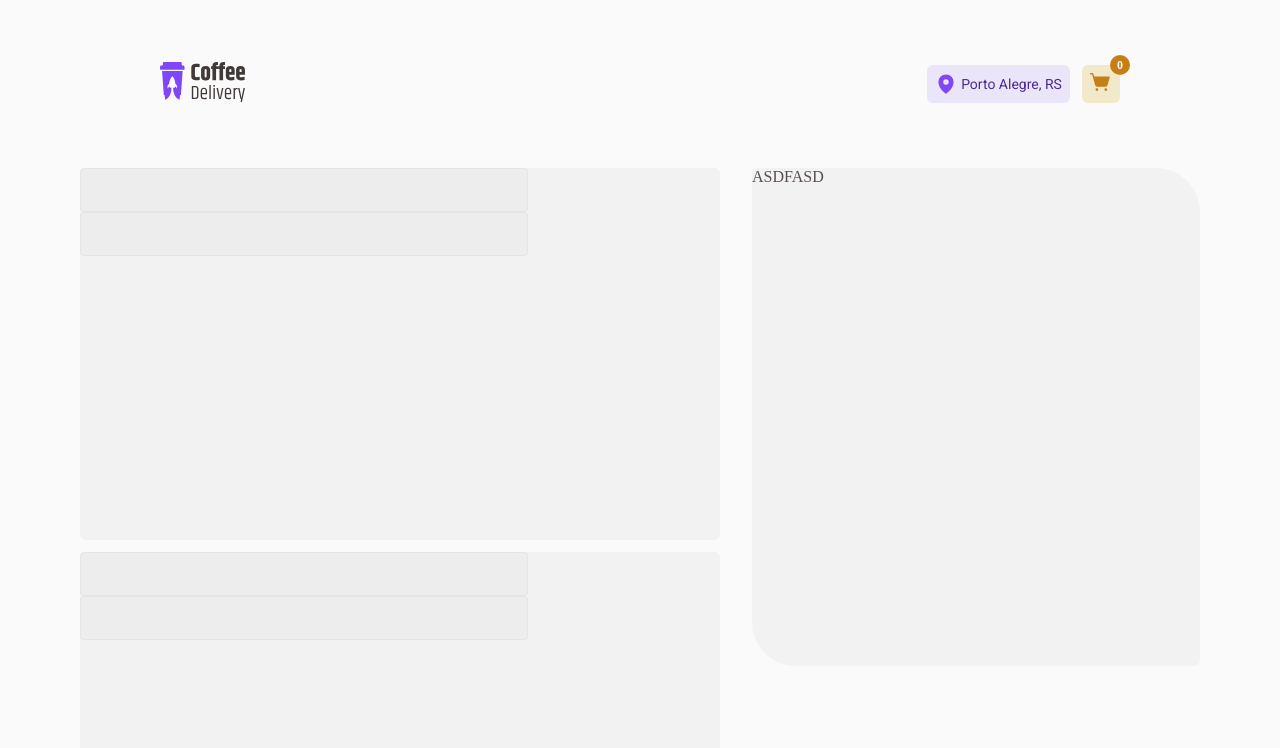
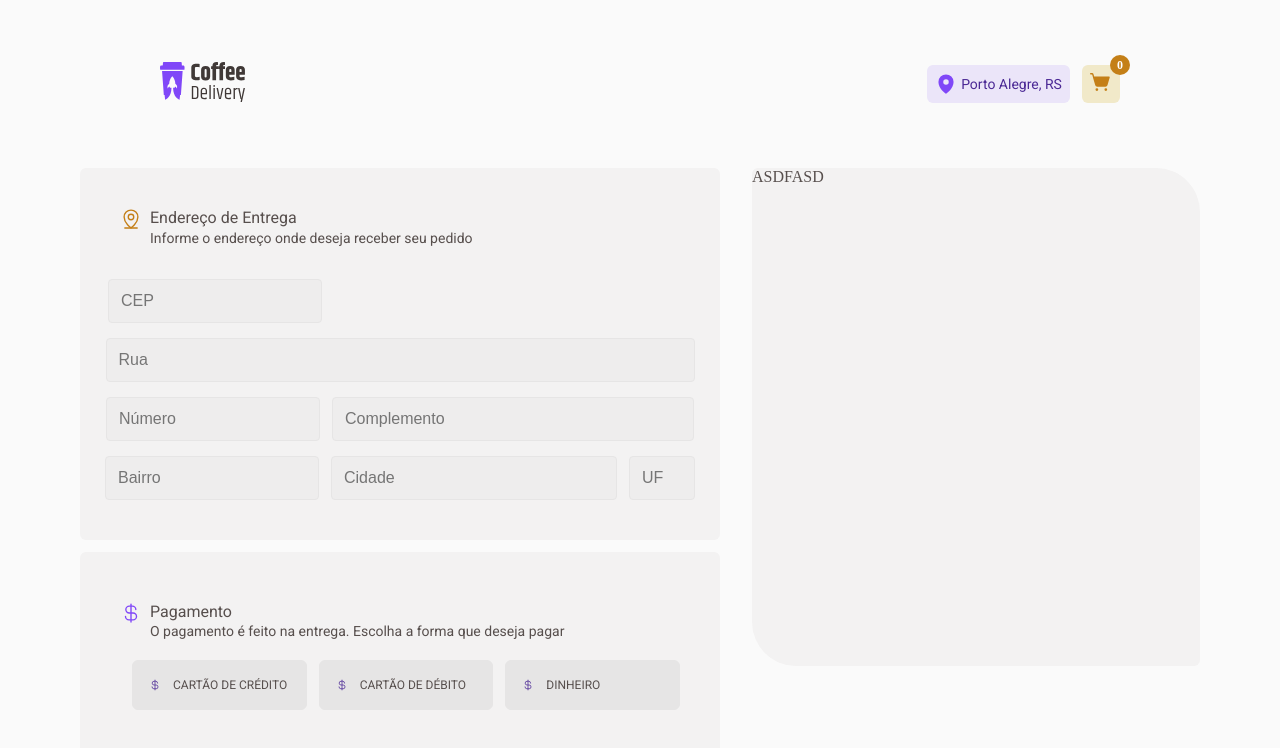
Before and after one commit to thayronFeitosa/Coffee-Delivery, a React (Vite) app: page /checkout in a window 1280 px wide. Shown: the top 748 px of the page. Built offline with nearby package versions, Linux system fonts and the light colour scheme.

Commit message:
feat: create a component to payment

```diff
--- /dev/null
+++ b/src/components/TitleComponent/index.tsx
@@ -0,0 +1,22 @@
+import * as Styles from './styles'
+
+export interface TYpeTitleComponentProps {
+  children: React.ReactNode;
+  Title: string;
+  Description: string;
+  colorSvg: string;
+}
+
+export const TitleComponent = ({ children, Description, Title, colorSvg }: TYpeTitleComponentProps) => {
+  return (
+    <Styles.Container colorSvg={colorSvg ?? "#FFFFF"}>
+      {children}
+      <Styles.TextContainer>
+        <Styles.Title>{Title}</Styles.Title>
+        <Styles.Description>{Description}</Styles.Description>
+      </Styles.TextContainer>
+
+
+    </Styles.Container>
+  );
+}
--- /dev/null
+++ b/src/components/TitleComponent/styles.ts
@@ -0,0 +1,42 @@
+import styled from 'styled-components';
+
+interface StatusProps {
+  colorSvg: string
+}
+
+export const Container = styled.div<StatusProps>`
+  display: flex;
+  width: 530px;
+  height: 44px;
+
+
+  > svg {
+    color:${(props) => props.colorSvg};
+    font-size: 22px;
+    margin-right: 8px;
+  }
+`;
+
+export const TextContainer = styled.div`
+  display: flex;
+  flex-direction: column;
+
+`
+
+export const Title = styled.span`
+  font-family: 'Roboto';
+  font-style: normal;
+  font-weight: 400;
+  font-size: 16px;
+  line-height: 130%;
+  color: '#403937';
+`
+
+export const Description = styled.span`
+  font-family: 'Roboto';
+  font-style: normal;
+  font-weight: 400;
+  font-size: 14px;
+  line-height: 130%;
+  color: '#574F4D';
+`
--- /dev/null
+++ b/src/pages/Checkout/components/PaymentMethodInput/index.tsx
@@ -0,0 +1,22 @@
+import { forwardRef, InputHTMLAttributes, ReactNode } from "react";
+import { ContentContainer, PaymentMethodContainer } from "./styles";
+type PaymentMethodInputProps = InputHTMLAttributes<HTMLInputElement> & {
+  icon: ReactNode;
+  label: string;
+};
+export const PaymentMethodInput = forwardRef<
+  HTMLInputElement,
+  PaymentMethodInputProps
+>(({ id, icon, label, ...props }, ref) => {
+  return (
+    <PaymentMethodContainer>
+      <input id={id} type="radio" {...props} name="paymentMethod" ref={ref} />
+      <label htmlFor={id}>
+        <ContentContainer>
+          {icon}
+          {label}
+        </ContentContainer>
+      </label>
+    </PaymentMethodContainer>
+  );
+});
--- /dev/null
+++ b/src/pages/Checkout/components/PaymentMethodInput/styles.ts
@@ -0,0 +1,49 @@
+import styled, { css } from "styled-components";
+
+export const PaymentMethodContainer = styled.div`
+  width: 180px;
+  font-family: 'Roboto';
+  font-style: normal;
+  font-size: 12px;
+  input {
+    visibility: hidden;
+    appearance: none;
+  }
+
+  input:checked + label div {
+    ${({ theme }) => css`
+      background: '#EBE5F9';
+      border-color: '#8047F8';
+
+      &:hover {
+        background: '#EBE5F9'
+      }
+    `}
+  }
+`;
+
+export const ContentContainer = styled.div`
+  padding: 0 1rem;
+  background: ${({ theme }) => '#E6E5E5'};
+  color: ${({ theme }) => '#574F4D'};
+  display: flex;
+  align-items: center;
+  justify-content: flex-start;
+  gap: 0.75rem;
+  font-size: 0.75rem;
+  text-transform: uppercase;
+  border-radius: 6px;
+  height: 3rem;
+  border: 1px solid ${({ theme }) => '#E6E5E5'};
+  transition: 0.4s;
+
+  svg {
+    color: ${({ theme }) => '#4B2995'};
+  }
+
+  &:hover {
+    background: ${({ theme }) => '#D7D5D5'};
+  }
+
+  user-select: none;
+`;
--- a/src/pages/Checkout/index.tsx
+++ b/src/pages/Checkout/index.tsx
@@ -1,33 +1,112 @@
+import { MapPinLine, CurrencyDollar } from "phosphor-react";
 import { Header } from "../../components/header";
 import { InputContainer } from "../../components/Input/styles";
-import { Container, ContainerOrderAndPayment, Order, OrderDetails, Payment } from "./styles";
+import { TitleComponent } from "../../components/TitleComponent";
+import { PaymentMethodInput } from "./components/PaymentMethodInput";
+import * as  StyleComponennts from "./styles";
 
 export function Checkout() {
   return (
     <>
-      <Container>
+      <StyleComponennts.Container>
         <Header />
-      </Container>
+      </StyleComponennts.Container>
 
-      <Container>
-        <ContainerOrderAndPayment>
+      <StyleComponennts.Container>
+        <StyleComponennts.ContainerOrderAndPayment>
 
-          <Order>
-            <InputContainer />
-            <InputContainer />
-          </Order>
+          <StyleComponennts.Order>
+            <StyleComponennts.ContainerDescription>
+              <TitleComponent
+                Title="Endereço de Entrega"
+                Description="Informe o endereço onde deseja receber seu pedido"
+                colorSvg="#C47F17"
+              > <MapPinLine weight="regular" /></TitleComponent>
+            </StyleComponennts.ContainerDescription>
+            <form action="">
+              <div id="cep">
+                <InputContainer
+                  placeholder="CEP"
+                />
+              </div>
 
-          <Payment>
+              <InputContainer
+                placeholder="Rua"
+              />
+              <div id="p2-address">
+                <InputContainer
+                  id="number"
+                  placeholder="Número"
+                />
+                <InputContainer
+                  id="complement"
+                  placeholder="Complemento"
+                />
 
-            <InputContainer />
-            <InputContainer />
-          </Payment>
+              </div>
 
-        </ContainerOrderAndPayment>
+              <div id="p3-address">
+                <InputContainer
+                  id="district"
+                  placeholder="Bairro"
+                />
+                <InputContainer
+                  id="city"
+                  placeholder="Cidade"
+                />
 
-        <OrderDetails>ASDFASD</OrderDetails>
+                <InputContainer
+                  id="uf"
+                  placeholder="UF"
+                />
+              </div>
 
-      </Container>
+            </form>
+
+          </StyleComponennts.Order>
+
+          <StyleComponennts.Payment>
+            <StyleComponennts.ContainerDescription>
+              <TitleComponent
+                Title="Pagamento"
+                Description="O pagamento é feito na entrega. Escolha a forma que deseja pagar"
+                colorSvg="#8047F8"
+              > <CurrencyDollar weight="regular" />
+              </TitleComponent>
+              <div id="raio">
+                <PaymentMethodInput
+                  icon={<CurrencyDollar weight="regular" />}
+                  title="Cartão de Crédito"
+                  key={'label'}
+                  id={'key'}
+                  label="Cartão de crédito"
+                />
+                <PaymentMethodInput
+                  icon={<CurrencyDollar weight="regular" />}
+                  title="Cartão de débito"
+                  key={'label'}
+                  id={'key'}
+                  label="Cartão de débito"
+                />
+
+                <PaymentMethodInput
+                  icon={<CurrencyDollar weight="regular" />}
+                  title="dinheiro"
+                  key={'label'}
+                  id={'key'}
+                  label="dinheiro"
+                />
+              </div>
+
+            </StyleComponennts.ContainerDescription>
+
+          </StyleComponennts.Payment>
+
+        </StyleComponennts.ContainerOrderAndPayment>
+
+        <StyleComponennts.OrderDetails>ASDFASD</StyleComponennts.OrderDetails>
+
+      </StyleComponennts.Container>
     </>
   )
 }
--- a/src/pages/Checkout/styles.ts
+++ b/src/pages/Checkout/styles.ts
@@ -21,16 +21,100 @@ export const ContainerRow = styled.div`
 
 `
 
+export const ContainerDescription = styled.div`
+  display: flex;
+  flex-direction: column;
+
+  > #raio {
+      > div {
+      margin-left: 12px;
+    }
+  }
+
+  #raio {
+    display: flex;
+    flex-direction: row
+  }
+  /* background-color: red; */
+  width: 560px;
+`
+
 export const Order = styled.div`
+  display:  flex;
+  flex-direction: column;
+  align-items: center;
+  justify-content: center;
+
+
   width: 640px;
   height: 372px;
   background: #F3F2F2;
   gap: 12px;
   border-radius: 6px;
 
+  > form {
+    display: flex;
+    flex-direction: column;
+    align-items: center;
+    & input {
+      height: 42px;
+      width: 575px;
+      margin: 15px 0px 0px 0px;
+    }
+
+    > #cep {
+
+      display: flex;
+      width: 560px;
+      > input {
+        margin: 15px 0px 0px -12px;
+        width: 200px;
+      }
+    }
+
+    > #p2-address {
+      margin: 0px 0px 0px 0px;
+      display: flex;
+
+      > #number {
+        width: 200px;
+      }
+
+      > #complement {
+        margin-left: 12px;
+        width: 348px;
+      }
+    }
+
+    > #p3-address {
+      display: flex;
+
+      > #district {
+        margin: 15px 0px 0px 0px;
+        width: 200px;
+      }
+
+      > #city {
+        margin-left: 12px;
+        width: 272px;
+      }
+
+      #uf {
+        margin-left: 12px;
+        width: 52px;
+      }
+    }
+
+  }
+
 `;
 
 export const Payment = styled.div`
+  display: flex;
+  flex-direction: column;
+  align-items: center;
+  justify-content: center;
+
   width: 640px;
   height: 207px;
   background: #F3F2F2;
```
